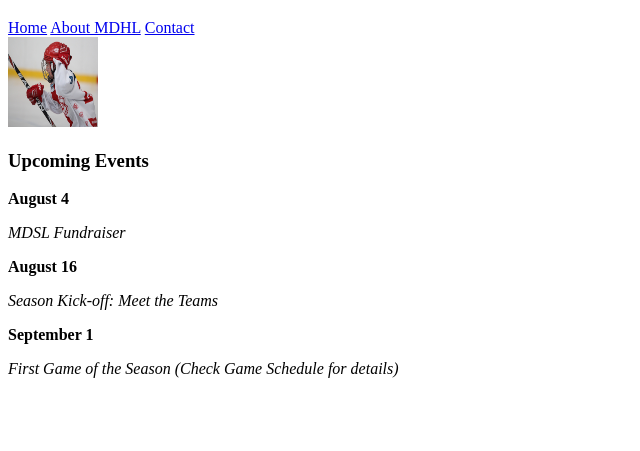
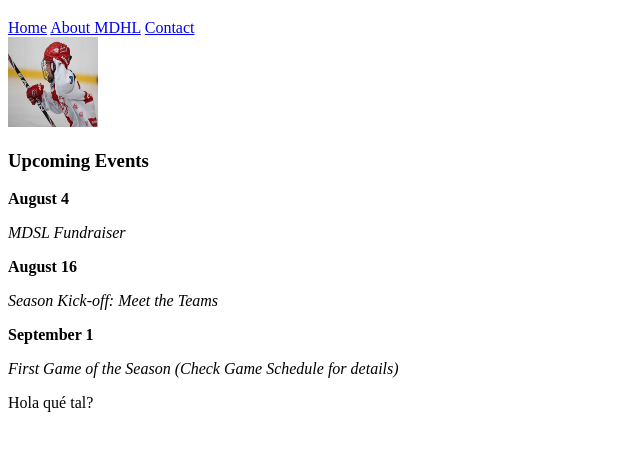
Before and after one commit to arielLevita/probar-cosas-git, a plain HTML site: page index.html in a window 1280 px wide. Shown: the part 163-614 px from the top of the page, without its empty margins (0-640 px from the left). Drawn offline with Linux system fonts and the light colour scheme.

Commit message:
primer commit

```diff
--- a/index.html
+++ b/index.html
@@ -43,6 +43,7 @@
         <p>
           <em>First Game of the Season (Check Game Schedule for details)</em>
         </p>
+        <p>Hola qué tal?</p>
       </section>
     </main>
   </body>
```
